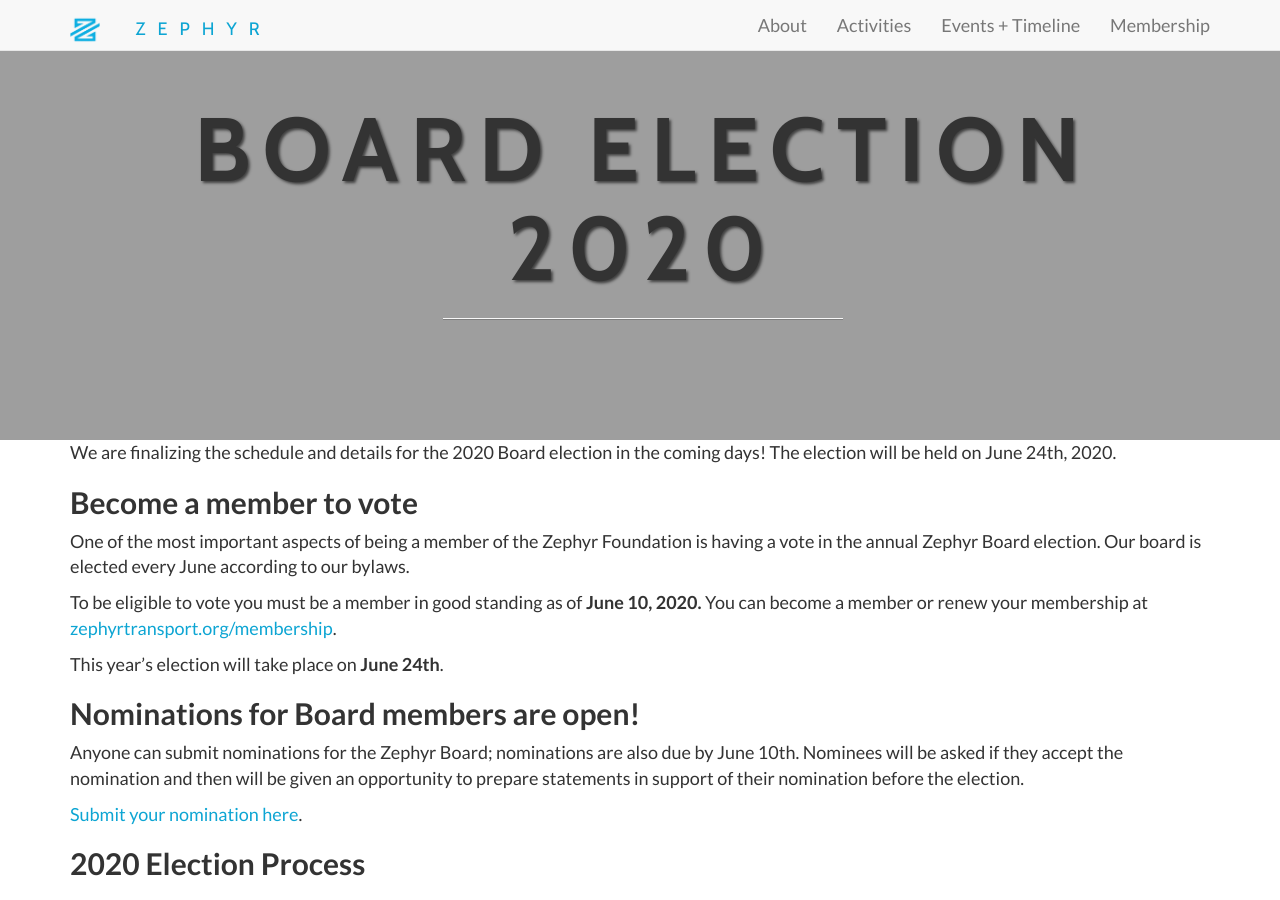
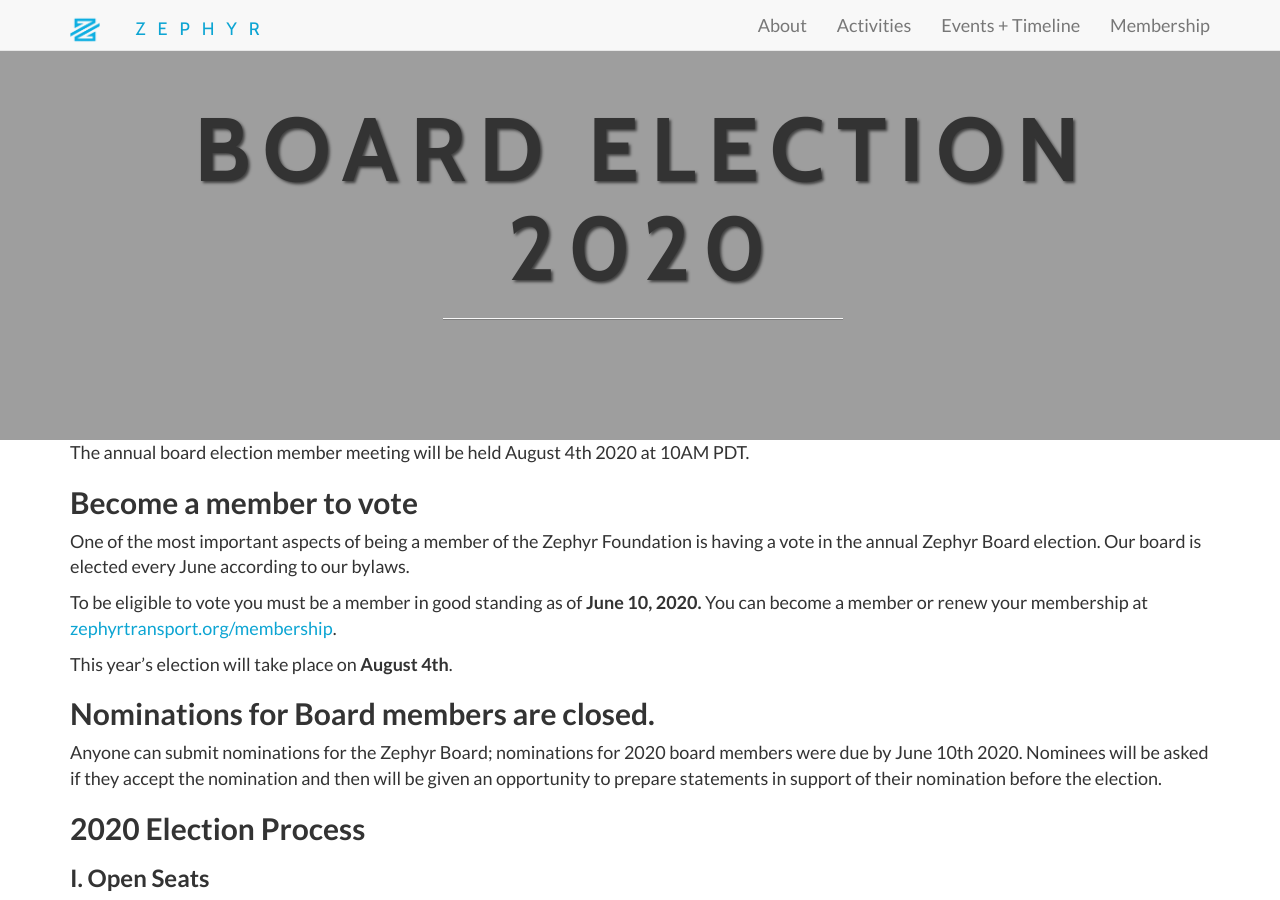
Before and after one commit to ZephyrTransport/zephyr-website, a Jekyll site: the page built from election.md, in a window 1280 px wide and 900 px high. Built offline with Jekyll 4.4.1, drawn with Linux system fonts in a browser that asks for light colours; nearby versions of some CDN libraries; comment, search, counter and statistics services are not loaded; some of the changed text lies outside the part shown.

Commit message:
Update election.md

```diff
--- a/election.md
+++ b/election.md
@@ -3,7 +3,7 @@
 title: "Board Election 2020"
 ---
 
-We are finalizing the schedule and details for the 2020 Board election in the coming days! The election will be held on June 24th, 2020.
+The annual board election member meeting will be held August 4th 2020 at 10AM PDT.
 
 ## Become a member to vote
 
@@ -12,16 +12,14 @@
 
 To be eligible to vote you must be a member in good standing as of **June 10, 2020.** You can become a member or renew your membership at <a href="/membership/">zephyrtransport.org/membership</a>.
 
-This year's election will take place on **June 24th**.
+This year's election will take place on **August 4th**.
 
-## Nominations for Board members are open!
+## Nominations for Board members are closed.
 
-Anyone can submit nominations for the Zephyr Board; nominations are also
-due by June 10th. Nominees will be asked if they accept the nomination
+Anyone can submit nominations for the Zephyr Board; nominations for 2020 board members were
+due by June 10th 2020. Nominees will be asked if they accept the nomination
 and then will be given an opportunity to prepare statements in support
 of their nomination before the election.
-
-<a target="_blank" href="https://docs.google.com/forms/d/112mL1g66iiu1eyWZwiooiMZEkM_feoaMVOahGTJkz9Q">Submit your nomination here</a>.
 
 ## 2020 Election Process
 
@@ -72,8 +70,4 @@
 
 ### Schedule
 
-Detailed schedule coming soon. Critical dates:
-
-- June 10: Nominations close for new Board members. Two seats are open.
-- June 10: Be a member in good standing by June 10th in order to cast a vote in the Board election.
-- June 24: Board election
+- August 4th: Annual Member Meeting and Election
```
